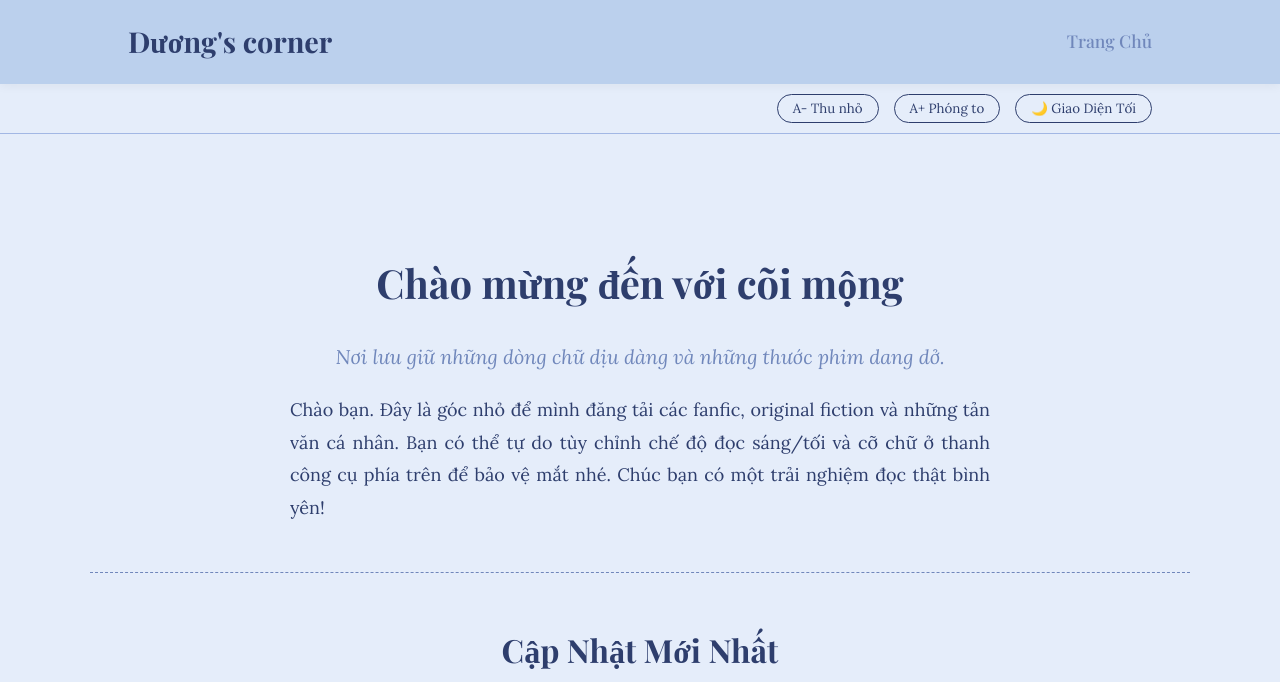
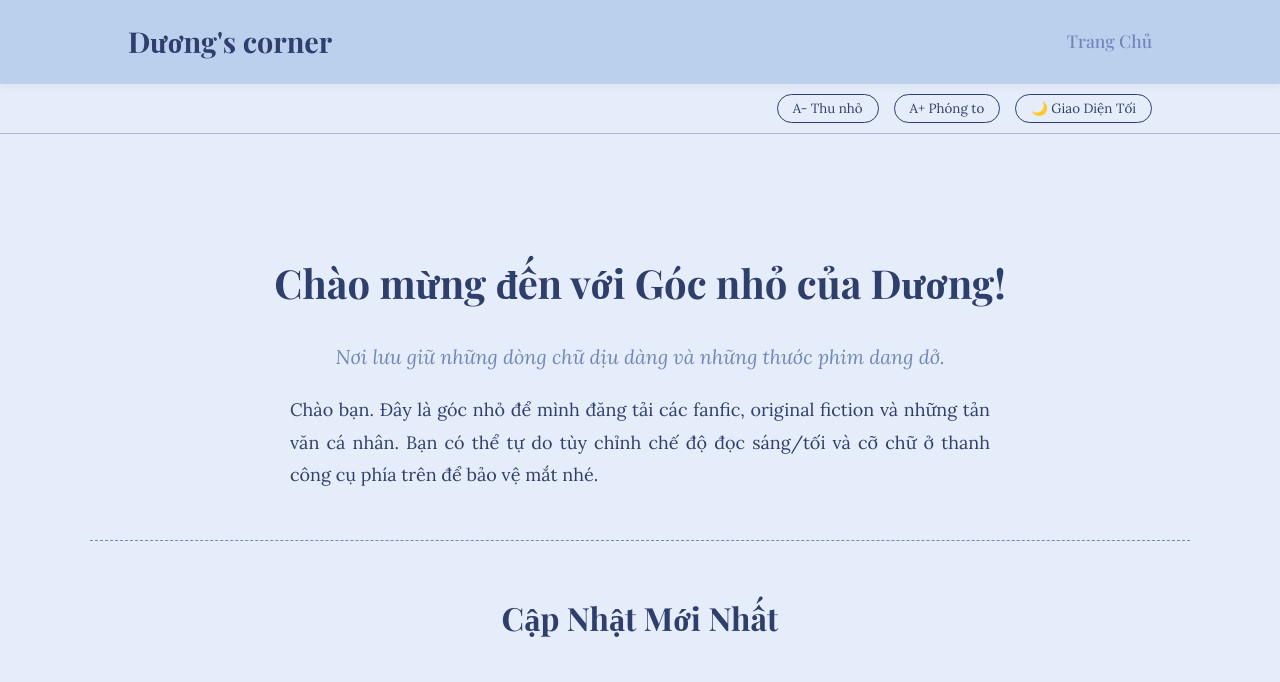
Before and after one commit to nghienduong14-lab/nghienduongcorner, a Jekyll site: the page built from index.html, in a window 1280 px wide, cut to the strip 0-682 px from the top of the page. Built offline with Jekyll 4.4.1, drawn with Linux system fonts in a browser that asks for light colours; some web fonts are replaced.

Commit message:
Update index.html

```diff
--- a/index.html
+++ b/index.html
@@ -21,10 +21,10 @@ layout: default
 </style>
 
 <section class="intro">
-    <h1>Chào mừng đến với cõi mộng</h1>
+    <h1>Chào mừng đến với Góc nhỏ của Dương!</h1>
     <p class="subtitle">{{ site.description }}</p>
     <div class="intro-text">
-        Chào bạn. Đây là góc nhỏ để mình đăng tải các fanfic, original fiction và những tản văn cá nhân. Bạn có thể tự do tùy chỉnh chế độ đọc sáng/tối và cỡ chữ ở thanh công cụ phía trên để bảo vệ mắt nhé. Chúc bạn có một trải nghiệm đọc thật bình yên!
+        Chào bạn. Đây là góc nhỏ để mình đăng tải các fanfic, original fiction và những tản văn cá nhân. Bạn có thể tự do tùy chỉnh chế độ đọc sáng/tối và cỡ chữ ở thanh công cụ phía trên để bảo vệ mắt nhé.
     </div>
 </section>
 
```
